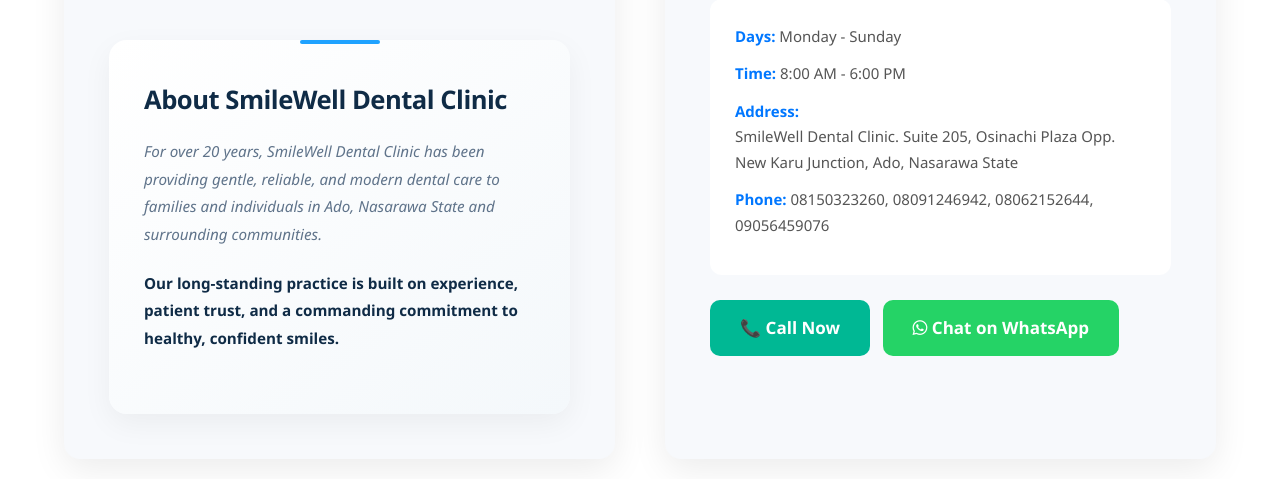
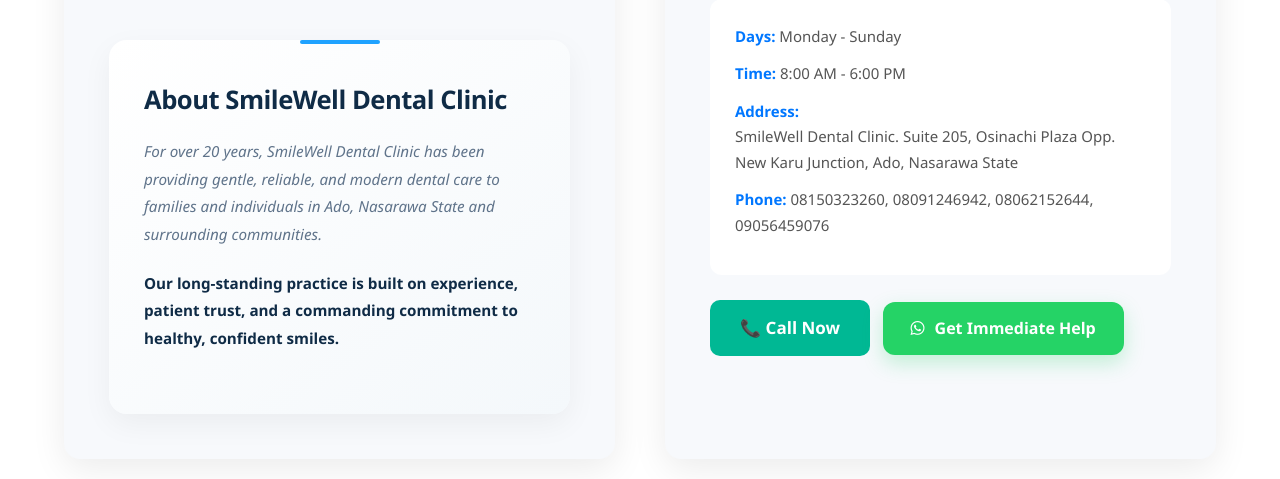
Before and after one commit to tuna204/smilewell-dental, a Flask app: page / in a window 1280 px wide. Shown: the part 5605-6084 px from the top of the page. Run offline with Flask 3, Linux system fonts and the light colour scheme.

Commit message:
Update WhatsApp button styling and text

```diff
--- a/templates/index.html
+++ b/templates/index.html
@@ -690,21 +690,23 @@ header.scrolled .logo-circle {
 }
 
 .whatsapp-btn {
-  display: inline-block;
+  display: inline-flex;
+  align-items: center;
+  gap: 10px;
   background: #25D366;
   color: #fff;
-  padding: 14px 30px;
-  border-radius: 10px;
+  padding: 14px 28px;
+  border-radius: 12px;
+  font-size: 16px;
+  font-weight: 600;
   text-decoration: none;
-  font-size: 17px;
-  font-weight: 600;
   transition: all 0.3s ease;
+  box-shadow: 0 8px 20px rgba(37, 211, 102, 0.25);
 }
 
 .whatsapp-btn:hover {
-  background: #1ebe5d;
-  transform: translateY(-2px);
-  box-shadow: 0 6px 20px rgba(37, 211, 102, 0.3);
+  transform: translateY(-3px);
+  box-shadow: 0 12px 30px rgba(37, 211, 102, 0.35);
 }
 
 /* VISION */
@@ -1470,11 +1472,11 @@ header.scrolled .logo-circle {
                 </div>
                 <a href="tel:+2348150323260" class="call-btn">📞 Call Now</a>
                 &nbsp;
-                <a href="https://wa.me/2348150323260?text=Hello%20Doctor%2C%20I%20would%20like%20to%20book%20an%20appointment%20at%20SmileWell%20Dental%20Clinic."
-                    target="_blank"
-                    class="whatsapp-btn">
-                    <i class="fab fa-whatsapp"></i> Chat on WhatsApp
-                </a>
+ <a href="https://wa.me/2348150323260?text=Hello%20Doctor%2C%20I%20would%20like%20to%20book%20an%20appointment%20at%20SmileWell%20Dental%20Clinic.%20I%20have%20a%20dental%20issue%20and%20need%20help%20as%20soon%20as%20possible.%20Please%20let%20me%20know%20available%20time."
+   target="_blank"
+   class="whatsapp-btn">
+   <i class="fab fa-whatsapp"></i> Get Immediate Help
+</a>
 
                 <link rel="stylesheet" href="https://cdnjs.cloudflare.com/ajax/libs/font-awesome/6.5.0/css/all.min.css">
             </div>
```
